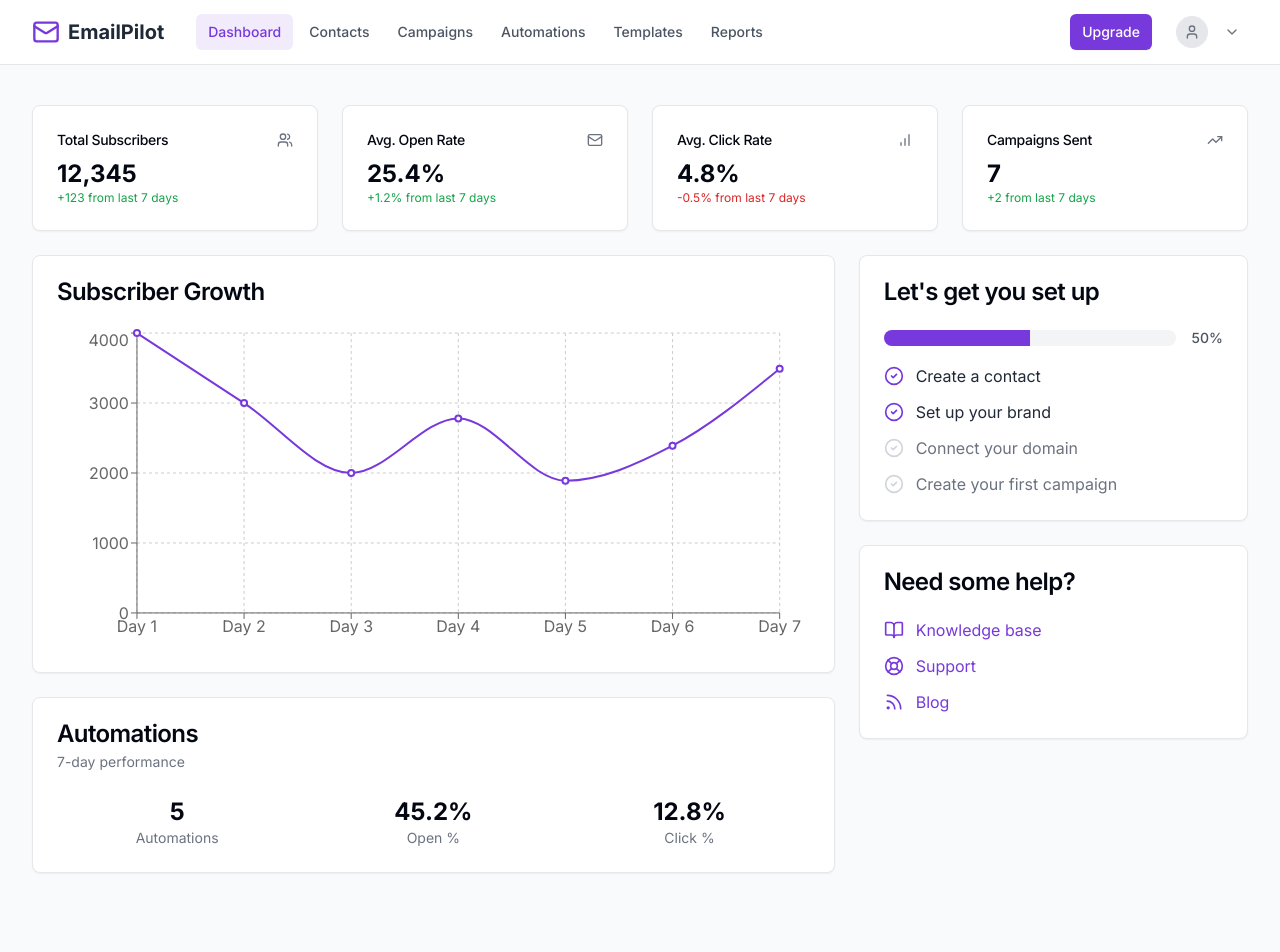
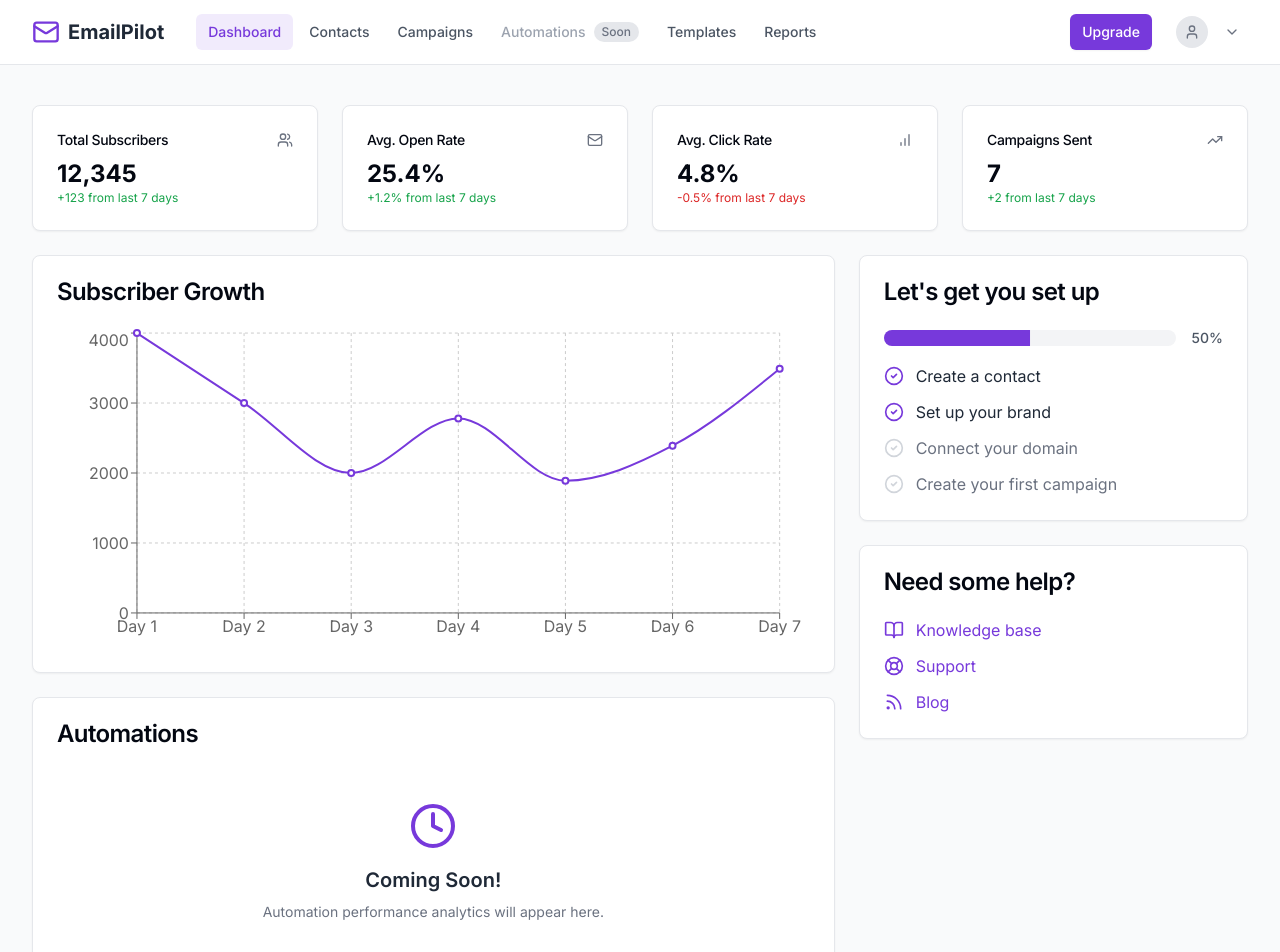
Before and after one commit to Balawi993/email-pilot-control-center, a React (Vite) app: page / in a window 1280 px wide. Shown: the top 952 px of the page. Before the commit the page ends 913 px from the top, so only its background shows below. Built offline with nearby package versions, Linux system fonts and the light colour scheme.

Commit message:
Refactor: Apply English language and "Coming Soon"
- Enforce English language.
- Disable "Automations" link with "Coming Soon".
- Apply "Coming Soon" to related sections.

```diff
--- a/src/components/Header.tsx
+++ b/src/components/Header.tsx
@@ -17,7 +17,7 @@ const Header = () => {
     { name: 'Dashboard', href: '/' },
     { name: 'Contacts', href: '/contacts' },
     { name: 'Campaigns', href: '/campaigns' },
-    { name: 'Automations', href: '/automations' },
+    { name: 'Automations', href: '/automations', disabled: true },
     { name: 'Templates', href: '/templates' },
     { name: 'Reports', href: '/reports' },
   ];
@@ -32,7 +32,18 @@ const Header = () => {
               <span className="font-bold text-xl text-gray-800">EmailPilot</span>
             </Link>
             <nav className="hidden md:flex space-x-1">
-              {navLinks.map((link) => (
+              {navLinks.map((link) =>
+                link.disabled ? (
+                  <span
+                    key={link.name}
+                    className="flex items-center px-3 py-2 rounded-md text-sm font-medium text-gray-400 cursor-not-allowed"
+                  >
+                    {link.name}
+                    <span className="ml-2 text-xs bg-gray-200 text-gray-500 rounded-full px-2 py-0.5">
+                      Soon
+                    </span>
+                  </span>
+                ) : (
                   <NavLink
                     key={link.name}
                     to={link.href}
@@ -47,7 +58,8 @@ const Header = () => {
                   >
                     {link.name}
                   </NavLink>
-              ))}
+                )
+              )}
             </nav>
           </div>
           <div className="flex items-center space-x-4">
--- a/src/components/dashboard/AutomationsPerformance.tsx
+++ b/src/components/dashboard/AutomationsPerformance.tsx
@@ -1,27 +1,20 @@
 
-import { Card, CardContent, CardHeader, CardTitle, CardDescription } from "@/components/ui/card";
+import { Card, CardContent, CardHeader, CardTitle } from "@/components/ui/card";
+import { Clock } from "lucide-react";
 
 const AutomationsPerformance = () => {
     return (
         <Card>
             <CardHeader>
                 <CardTitle>Automations</CardTitle>
-                <CardDescription>7-day performance</CardDescription>
             </CardHeader>
             <CardContent>
-                <div className="grid grid-cols-3 gap-4 text-center">
-                    <div>
-                        <p className="text-2xl font-bold">5</p>
-                        <p className="text-sm text-muted-foreground">Automations</p>
-                    </div>
-                    <div>
-                        <p className="text-2xl font-bold">45.2%</p>
-                        <p className="text-sm text-muted-foreground">Open %</p>
-                    </div>
-                    <div>
-                        <p className="text-2xl font-bold">12.8%</p>
-                        <p className="text-sm text-muted-foreground">Click %</p>
-                    </div>
+                <div className="flex flex-col items-center justify-center text-center py-8">
+                    <Clock className="h-12 w-12 text-primary mb-4" />
+                    <h3 className="text-xl font-semibold text-gray-800">Coming Soon!</h3>
+                    <p className="mt-2 text-sm text-muted-foreground">
+                        Automation performance analytics will appear here.
+                    </p>
                 </div>
             </CardContent>
         </Card>
--- a/src/pages/Automations.tsx
+++ b/src/pages/Automations.tsx
@@ -4,9 +4,9 @@ import { Clock } from 'lucide-react';
 const Automations = () => (
   <div className="flex flex-col items-center justify-center text-center py-20 h-[60vh]">
     <Clock className="h-16 w-16 text-primary mb-6" />
-    <h1 className="text-4xl font-bold text-gray-800">قريباً!</h1>
+    <h1 className="text-4xl font-bold text-gray-800">Coming Soon!</h1>
     <p className="mt-4 max-w-md text-muted-foreground">
-      نحن نعمل بجد لنقدم لك ميزات الأتمتة القوية. ترقب التحديثات!
+      We're working hard to bring you powerful automation features. Stay tuned for updates!
     </p>
   </div>
 );
```
Lines whose indentation alone changed are shown as unchanged.
